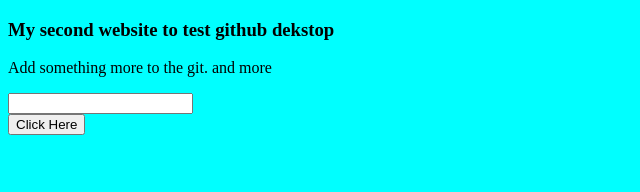
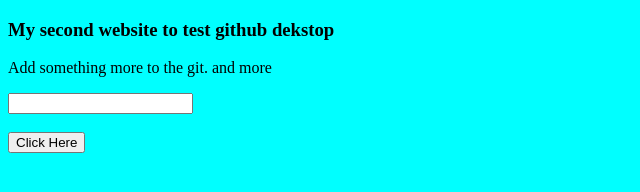
Before and after one commit to RahatRahman/my-second-website, a plain HTML site: page index.html in a window 1280 px wide. Shown: the whole page, without its empty margins (0-640 px from the left). Drawn offline with Linux system fonts and the light colour scheme.

Commit message:
br added

```diff
--- a/index.html
+++ b/index.html
@@ -12,7 +12,7 @@
         <p>Add something more to the git. and more</p>
     </div>
     <div>
-        <input type="text"><br>
+        <input type="text"><br><br>
         <button>Click Here</button>
     </div>
 </body>
```
